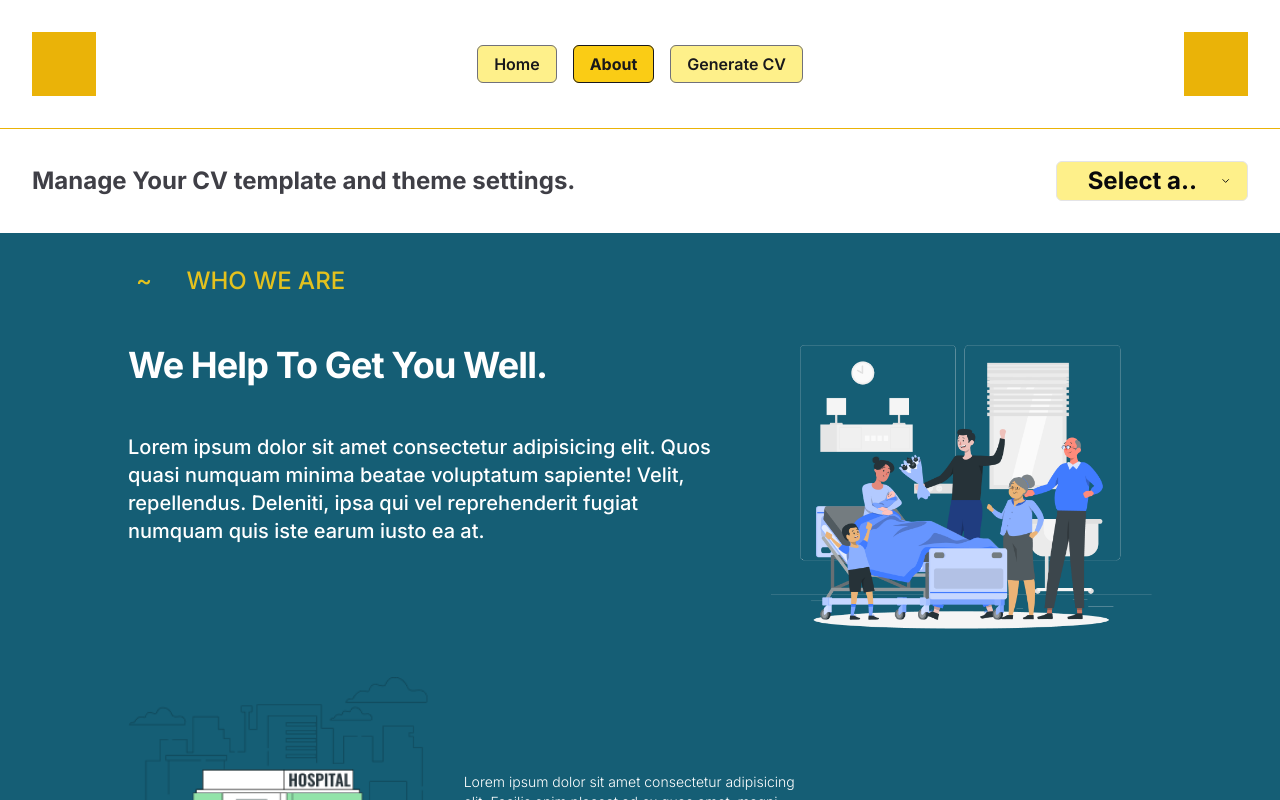
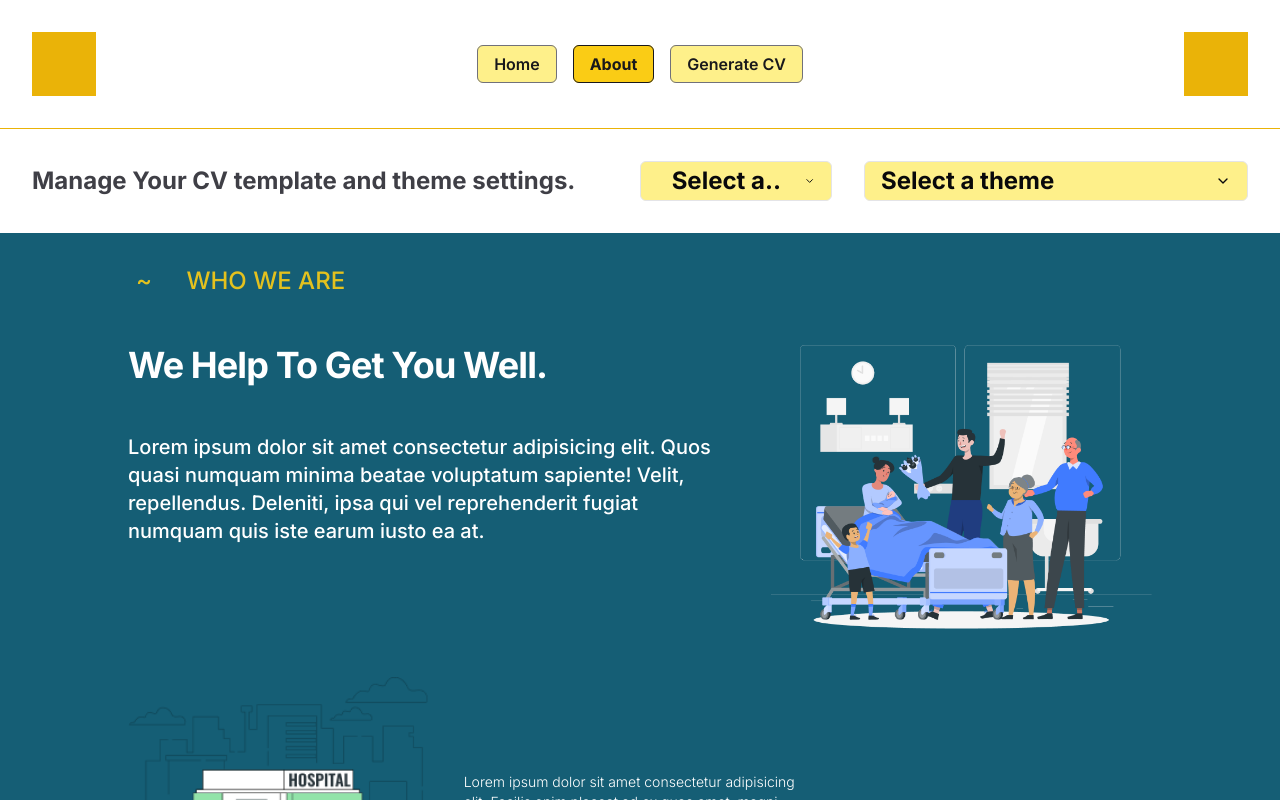
Before and after one commit to sheraz4196/twisto, a Next.js app: page /about in a window 1280 px wide. Shown: the top 800 px of the page. Built offline with nearby package versions, Linux system fonts and the light colour scheme.

Commit message:
feat: theme selector

```diff
--- a/components/cv-designes/classic-one.tsx
+++ b/components/cv-designes/classic-one.tsx
@@ -1,5 +1,5 @@
 'use client';
-import useCVFormStore from '@/stores/cv-form-data-store';
+import useCVFormStore from '@/stores/cv/cv-form-data-store';
 import Image from 'next/image';
 import { forwardRef } from 'react';
 
--- a/components/cv-gernator/cv-Generator-header.tsx
+++ b/components/cv-gernator/cv-Generator-header.tsx
@@ -1,4 +1,5 @@
 import TemplateSelect from './template-select';
+import ThemeSelect from './theme-select';
 
 export default function CVGeneratorHeader() {
   return (
@@ -8,6 +9,7 @@ export default function CVGeneratorHeader() {
       </h3>
       <div className="flex items-center gap-4 lg:gap-8">
         <TemplateSelect />
+        <ThemeSelect />
       </div>
     </header>
   );
--- a/components/cv-gernator/template-select.tsx
+++ b/components/cv-gernator/template-select.tsx
@@ -6,8 +6,8 @@ import {
   SelectTrigger,
   SelectValue,
 } from '@/components/ui/select';
-import useCVTemplateStore from '@/stores/cv-template-store';
 import { CVTemplates } from '@/constants';
+import useCVTemplateStore from '@/stores/cv/cv-template-store';
 export default function TemplateSelect() {
   const { setCVTemplate } = useCVTemplateStore();
   return (
--- /dev/null
+++ b/components/cv-gernator/theme-select.tsx
@@ -0,0 +1,27 @@
+'use client';
+import {
+  Select,
+  SelectContent,
+  SelectItem,
+  SelectTrigger,
+  SelectValue,
+} from '@/components/ui/select';
+import { CVThemes } from '@/constants';
+import useCVThemeStore from '@/stores/cv/cv-theme-store';
+export default function ThemeSelect() {
+  const { setCVTheme } = useCVThemeStore();
+  return (
+    <Select onValueChange={(value) => setCVTheme(value)}>
+      <SelectTrigger className="w-96">
+        <SelectValue placeholder="Select a theme" />
+      </SelectTrigger>
+      <SelectContent>
+        {CVThemes.map((theme, index) => (
+          <SelectItem value={theme} key={index}>
+            {theme}
+          </SelectItem>
+        ))}
+      </SelectContent>
+    </Select>
+  );
+}
--- a/components/forms/create-cv-form.tsx
+++ b/components/forms/create-cv-form.tsx
@@ -5,7 +5,7 @@ import { Input } from '../ui/input';
 import { useReactToPrint } from 'react-to-print';
 import { zodResolver } from '@hookform/resolvers/zod';
 import { Textarea } from '../ui/textarea';
-import useCVFormStore from '@/stores/cv-form-data-store';
+import useCVFormStore from '@/stores/cv/cv-form-data-store';
 import { Button } from '../ui/button';
 import { Download } from 'lucide-react';
 import { z } from 'zod';
--- /dev/null
+++ b/stores/cv/cv-theme-store.ts
@@ -0,0 +1,13 @@
+import { create } from 'zustand';
+
+interface CVThemeStore {
+  cvTheme: string;
+  setCVTheme: (theme: string) => void;
+}
+
+const useCVThemeStore = create<CVThemeStore>((set) => ({
+  cvTheme: 'ClassicI',
+  setCVTheme: (theme) => set({ cvTheme: theme }),
+}));
+
+export default useCVThemeStore;
```
Also changed, not shown: stores/cv/cv-form-data-store.ts (renamed from stores/cv-form-data-store.ts), stores/cv/cv-template-store.ts (renamed from stores/cv-template-store.tsx).
